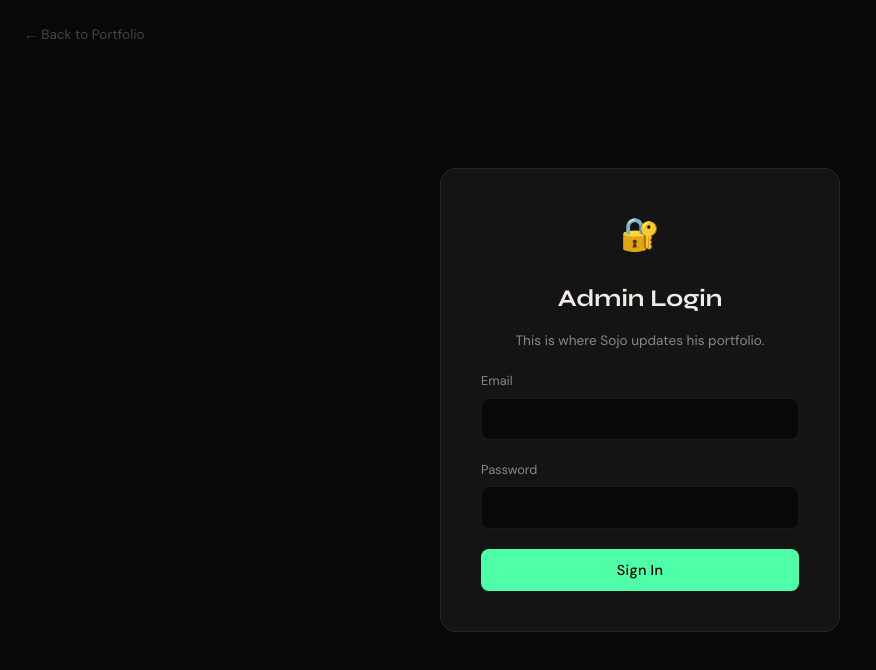
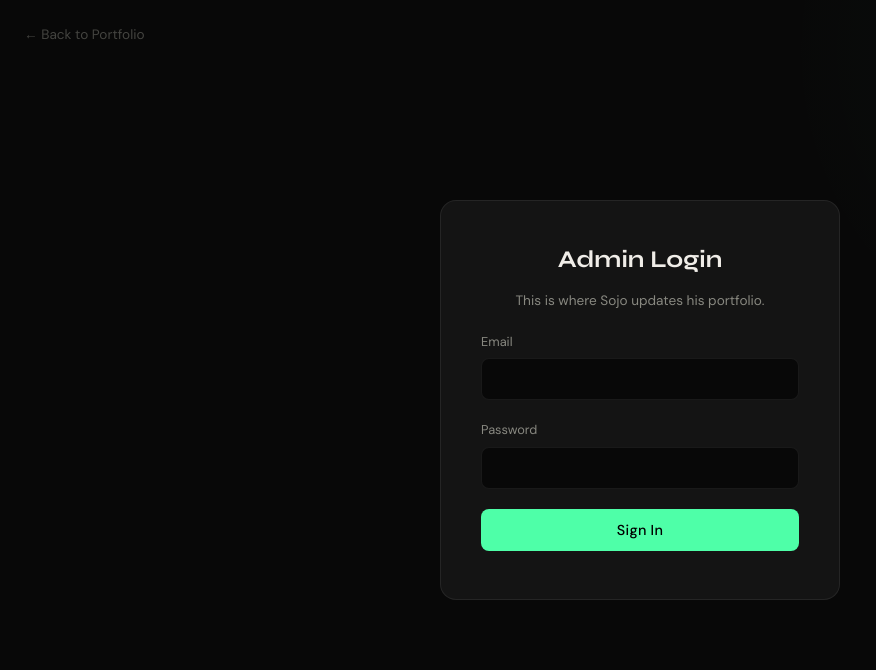
Before and after one commit to sojiyou/Portfolio, a React (Create React App) app: page /admin in a window 1280 px wide. Shown: the top 670 px of the page, without its empty margins (0-876 px from the left). Built offline with nearby package versions, Linux system fonts and the light colour scheme; no server answers.

Commit message:
fix: remove emoji, increase bottom padding on admin login card

```diff
--- a/src/components/AdminLogin.css
+++ b/src/components/AdminLogin.css
@@ -37,7 +37,7 @@
   background: var(--bg-card);
   border: 1px solid var(--border);
   border-radius: 16px;
-  padding: 2.5rem;
+  padding: 2.5rem 2.5rem 3rem;
   width: 100%;
   max-width: 400px;
   display: flex;
@@ -45,11 +45,6 @@
   gap: 1.25rem;
   position: relative;
   z-index: 1;
-}
-
-.admin-login__icon {
-  font-size: 2rem;
-  text-align: center;
 }
 
 .admin-login__title {
--- a/src/components/AdminLogin.js
+++ b/src/components/AdminLogin.js
@@ -27,7 +27,6 @@ export default function AdminLogin() {
       <Link to="/" className="admin-login__back">← Back to Portfolio</Link>
 
       <form className="admin-login__form" onSubmit={handleSubmit}>
-        <div className="admin-login__icon">🔐</div>
         <h1 className="admin-login__title">Admin Login</h1>
         <p className="admin-login__tagline">
           This is where Sojo updates his portfolio.
```
